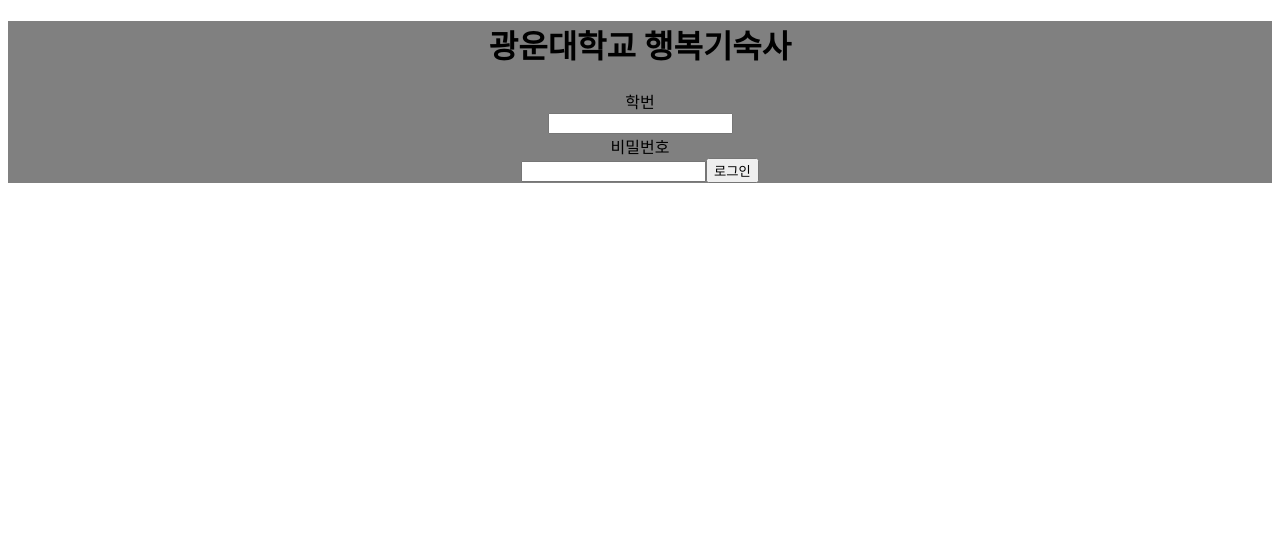
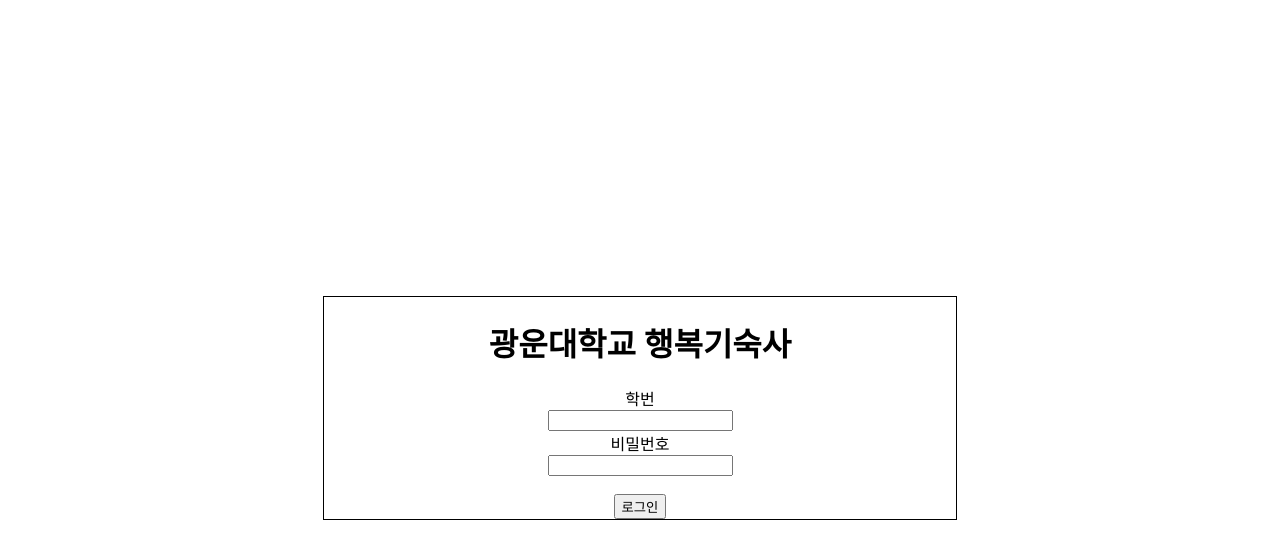
Before and after one commit to Woochan0510/dormreserve, a React (Create React App) app: page / in a window 1280 px wide. Shown: the top 558 px of the page. Built offline with nearby package versions, Linux system fonts and the light colour scheme.

Commit message:
로그인 화면 구상상

```diff
--- a/src/login.css
+++ b/src/login.css
@@ -1,6 +1,16 @@
+.height {
+  height: 100vh;
+  display: flex;
+  justify-content: center;
+  align-items: center;
+}
+
 .login_basic {
-  background-color: gray;
-  text-align: center;
+  border: 1px solid black;
+  display: flex;
+  flex-direction: column;
+  align-items: center;
+  width: 50%;
 }
 
 .login_title {
--- a/src/login.js
+++ b/src/login.js
@@ -1,15 +1,19 @@
 import React from "react";
+import { BrowserRouter, Routes, Route } from "react-router-dom";
 import "./login.css";
 
 function Login() {
   return (
-    <div class="login_basic">
-      <h1 class="login_title">광운대학교 행복기숙사</h1>
-      <div>학번</div>
-      <input></input>
-      <div>비밀번호</div>
-      <input type="password"></input>
-        <button class="login_button">로그인</button>
+    <div className="height">
+      <div className="login_basic">
+        <h1 className="login_title">광운대학교 행복기숙사</h1>
+        <div>학번</div>
+        <input></input>
+        <div>비밀번호</div>
+        <input type="password"></input>
+        <br />
+        <button>로그인</button>
+      </div>
     </div>
   );
 }
```
